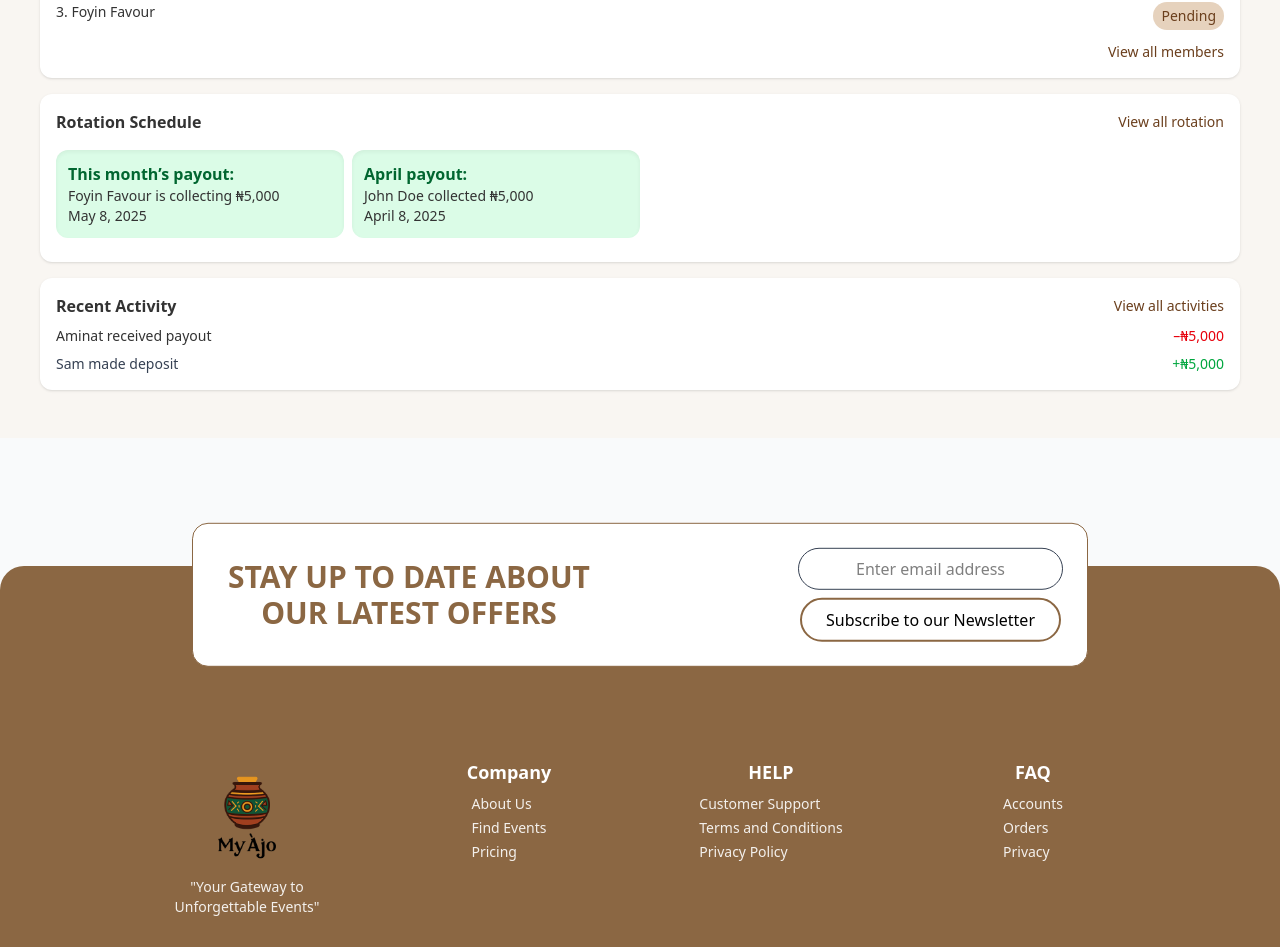
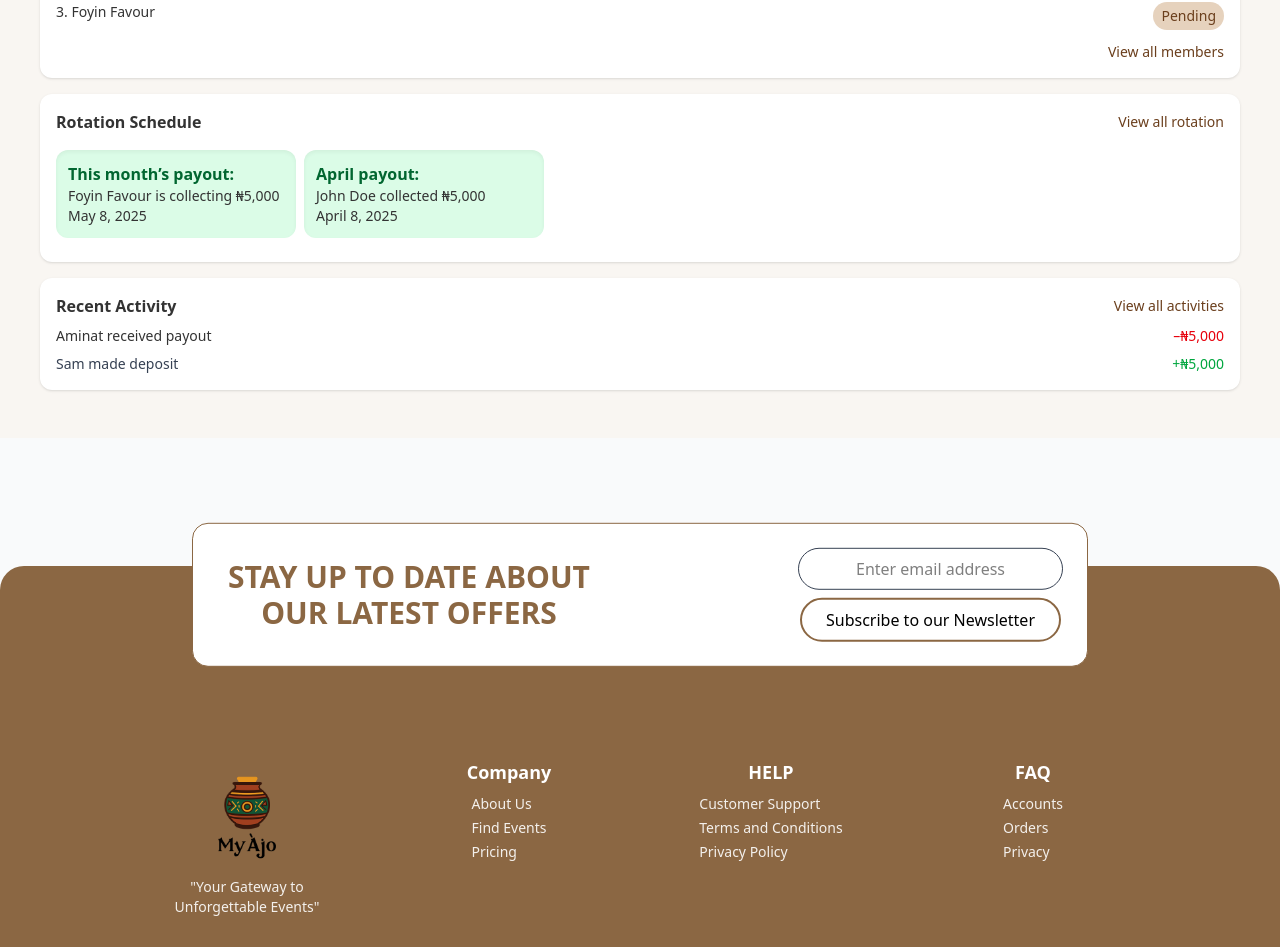
Before and after one commit to Megabyte-webdev/my-ajo, a React (Vite) app: page /dashboard/agent in a window 1280 px wide. Shown: the part 825-1772 px from the top of the page. Built offline with nearby package versions, Linux system fonts and the light colour scheme; no server answers.

Commit message:
Update AgentDashboard.tsx

```diff
--- a/src/pages/agent/AgentDashboard.tsx
+++ b/src/pages/agent/AgentDashboard.tsx
@@ -90,12 +90,12 @@ const AgentDashboard = () => {
           <p className="text-sm text-[#6B3F1D]">View all rotation</p>
         </div>
         <div className="flex gap-2 overflow-x-auto py-2">
-        <div className="bg-green-100 p-3 rounded-xl shadow-inner min-w-72">
+        <div className="bg-green-100 p-3 rounded-xl shadow-inner min-w-60">
           <p className="text-green-800 font-semibold">This month’s payout:</p>
           <p className="text-sm">Foyin Favour is collecting ₦5,000</p>
           <p className="text-sm">May 8, 2025</p>
         </div>
-          <div className="bg-green-100 p-3 rounded-xl shadow-inner min-w-72">
+          <div className="bg-green-100 p-3 rounded-xl shadow-inner min-w-60">
           <p className="text-green-800 font-semibold">April payout:</p>
           <p className="text-sm">John Doe collected ₦5,000</p>
           <p className="text-sm">April 8, 2025</p>
```
